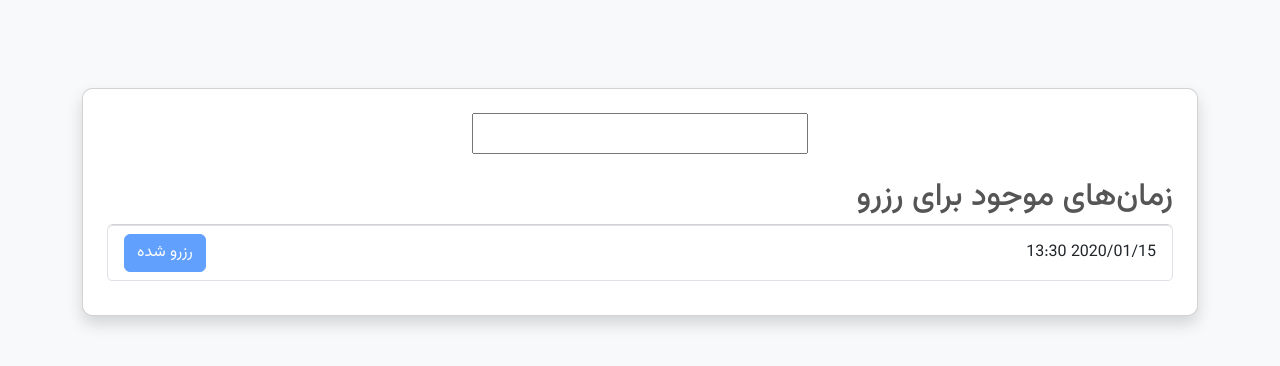
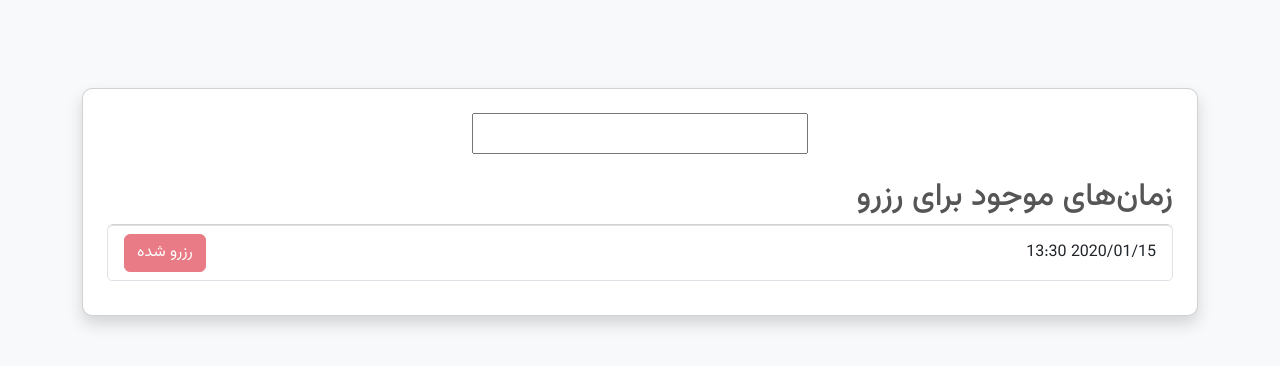
Before and after one commit to amirkhgraphic/MyOnlineForm, a Django app: template form/templates/form/form_detail.html in a window 1280 px wide. Shown: the top 366 px of the page. Run offline with Django 5.2, Linux system fonts and the light colour scheme; the template is opened without the code that fills it: values that come from a table or form of the project are taken from there, others are empty; tables that the repository leaves empty hold one stand-in row (values such as "Sample post"); form fields are guessed from the names that the template uses; data that the repository does not hold is empty.

Commit message:
change color of booked and booking btns

```diff
--- a/form/templates/form/form_detail.html
+++ b/form/templates/form/form_detail.html
@@ -11,10 +11,9 @@
                 <li class="list-group-item d-flex justify-content-between align-items-center">
                     <span>{{ slot.datetime|date:"Y/m/d H:i" }}</span>
                     {% if slot.answer %}
-                        <span class="badge badge-secondary">رزرو شده</span>
-                        <button class="btn btn-primary" disabled>رزرو شده</button>
+                        <button class="btn btn-danger" disabled>رزرو شده</button>
                     {% else %}
-                        <a href="{% url 'book_time_slot' form.slug slot.id %}" class="btn btn-success">رزرو</a>
+                        <a href="{% url 'book_time_slot' form.slug slot.id %}" class="btn btn-primary">رزرو</a>
                     {% endif %}
                 </li>
             {% endfor %}
```
